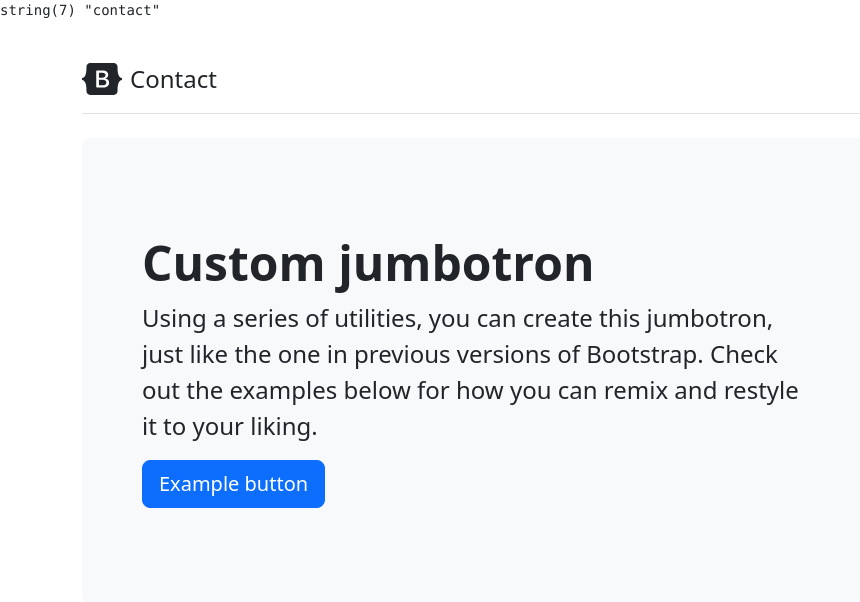
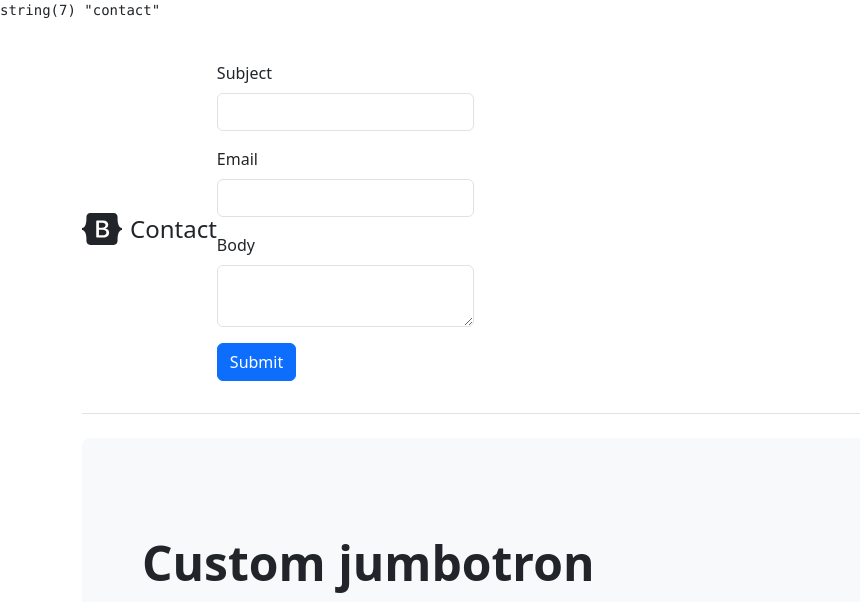
Before and after one commit to henry-jacq/php-mvc-framework, a PHP site: page /contact in a window 1280 px wide. Shown: the top 602 px of the page, without its empty margins (0-860 px from the left). Run offline with PHP 8.4, Linux system fonts and the light colour scheme.

Commit message:
new: contact form added

```diff
--- a/core/Router.php
+++ b/core/Router.php
@@ -60,7 +60,11 @@ class Router
         $viewContent = $this->renderOnlyView($view);
         return str_replace('{{pageName}}', $viewContent, $layoutContent);
     }
-
+    public function renderContent($viewContent)
+    {
+        $layoutContent = $this->layoutContent();
+        return str_replace('{{pageName}}', $viewContent, $layoutContent);
+    }
     protected function layoutContent()
     {
         ob_start();
--- a/views/contact.php
+++ b/views/contact.php
@@ -1 +1,17 @@
 <span class="fs-4">Contact</span>
+
+<form>
+    <div class="mb-3">
+        <label class="form-label">Subject</label>
+        <input type="text" name="subject" class="form-control">
+    </div>
+    <div class="mb-3">
+        <label class="form-label">Email</label>
+        <input type="email" name="email" class="form-control">
+    </div>
+    <div class="mb-3">
+        <label class="form-label">Body</label>
+        <textarea name="body" class="form-control"></textarea>
+    </div>
+    <button type="submit" class="btn btn-primary">Submit</button>
+</form>
```
